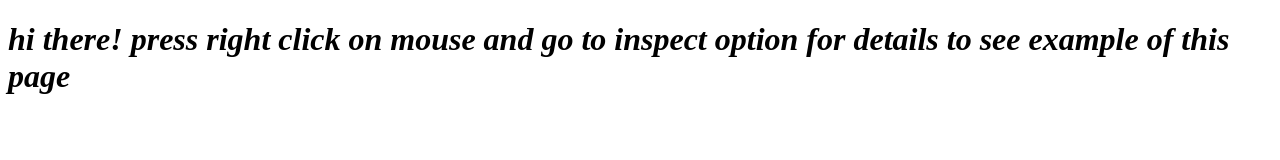
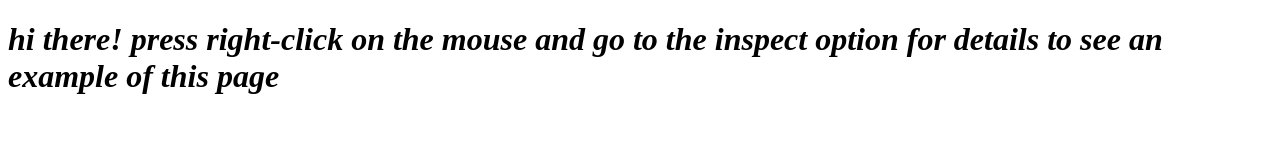
Before and after one commit to mishaqkhanrind8/chapter-3, a plain HTML site: page Test file/index.html in a window 1280 px wide. Drawn offline with Linux system fonts and the light colour scheme.

Commit message:
Update index.html

```diff
--- a/Test file/index.html
+++ b/Test file/index.html
@@ -6,6 +6,6 @@
     <title>shortcut file way</title>
 </head>
 <body>
-   <h1> <i>hi there! press right click on mouse and go to inspect option for details to see example of this page</i></h1>
+   <h1> <i>hi there! press right-click on the mouse and go to the inspect option for details to see an example of this page</i></h1>
 </body>
 </html>
```
